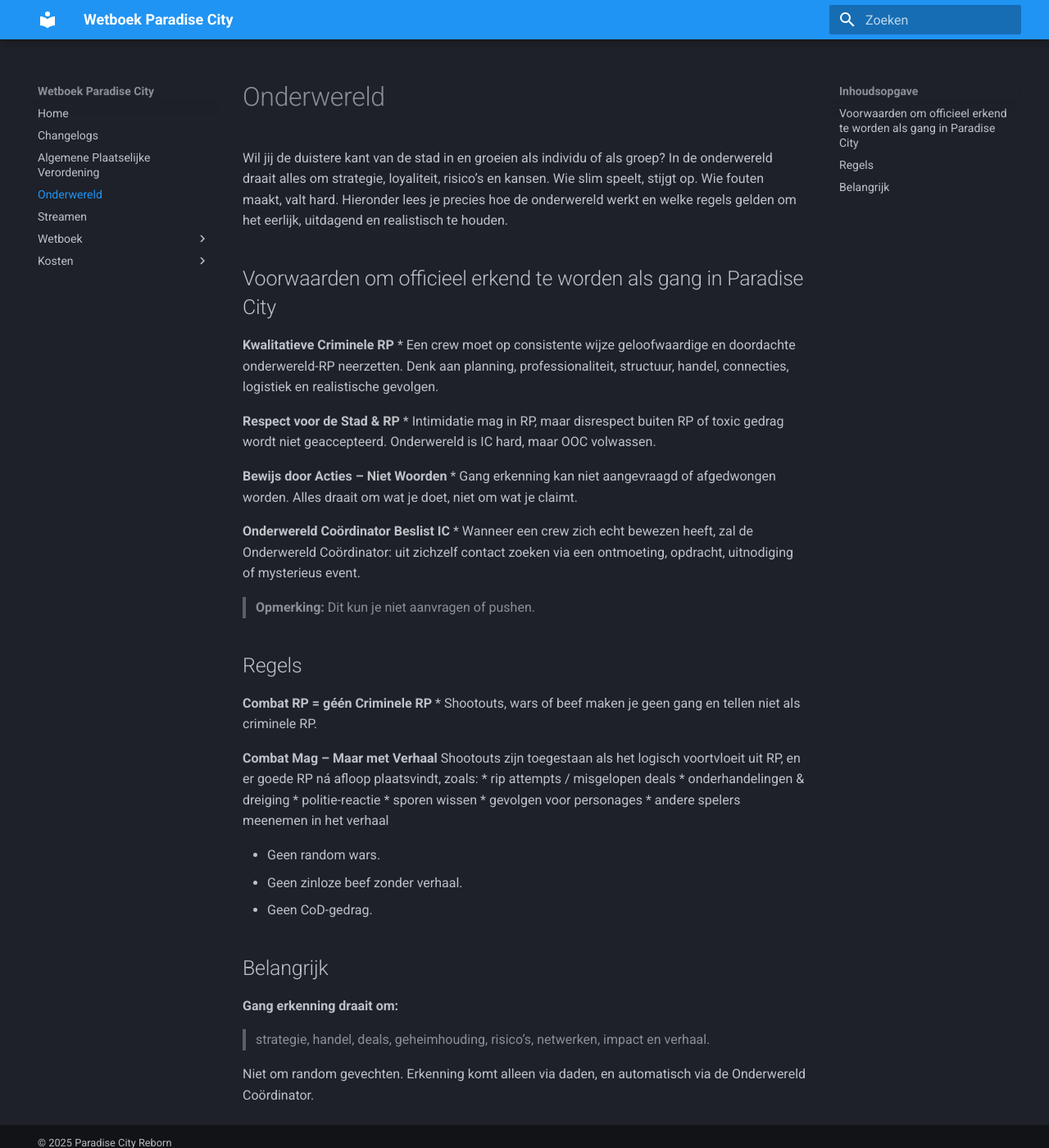
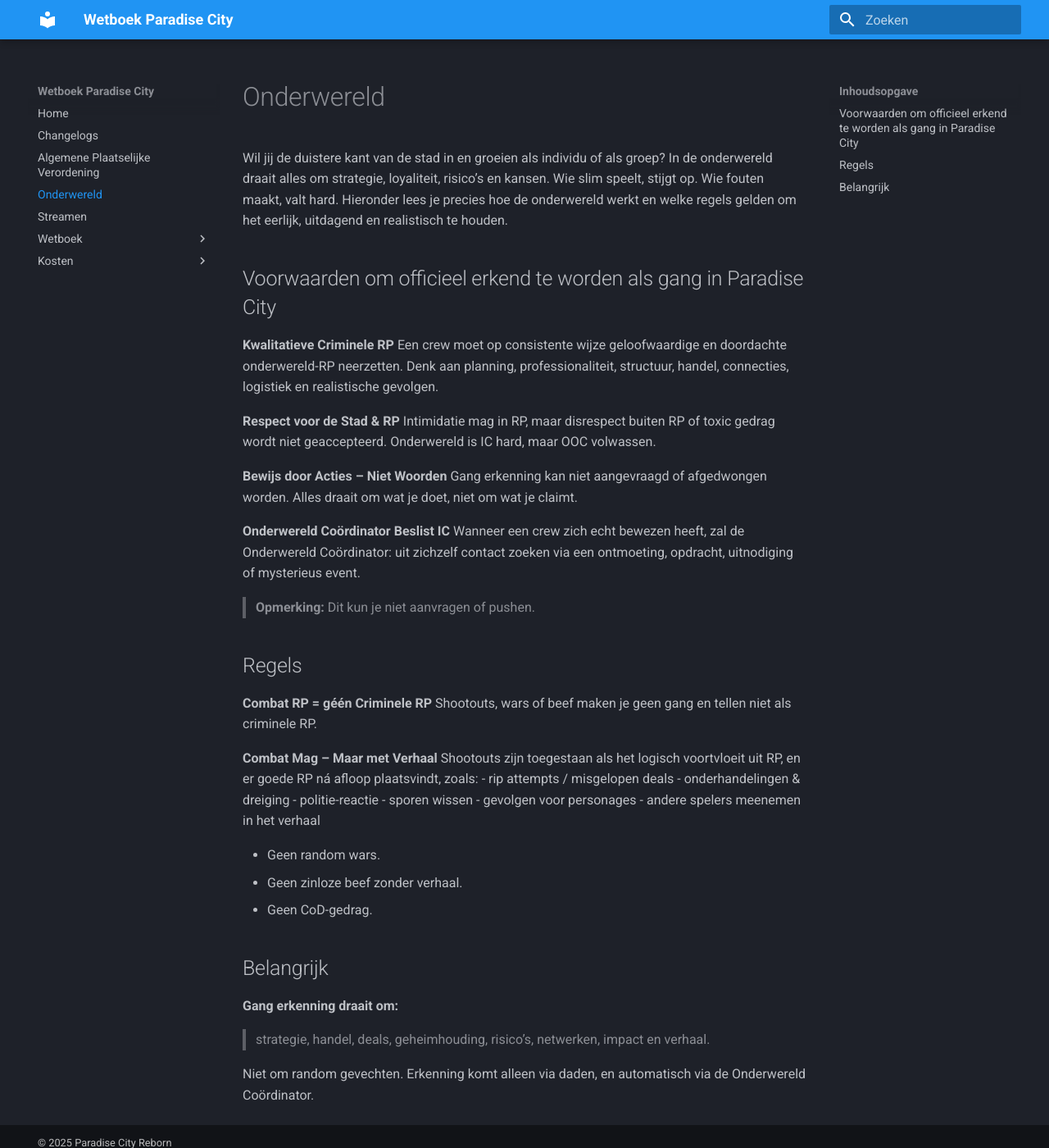
Before and after one commit to Paradise-City-Reborn/wetboek, an MkDocs documentation site: the page built from docs/onderwereld.md, in a window 1280 px wide and 1400 px high. Shown: the whole window at 82% size. Built offline with MkDocs 1.6.1 and Material for MkDocs 9.7.7, drawn with Linux system fonts in a browser that asks for light colours; comment, search, counter and statistics services are not loaded.

Commit message:
Nog een whoopsie

```diff
--- a/docs/onderwereld.md
+++ b/docs/onderwereld.md
@@ -3,36 +3,36 @@ Wil jij de duistere kant van de stad in en groeien als individu of als groep? In
 
 ## Voorwaarden om officieel erkend te worden als gang in Paradise City
 **Kwalitatieve Criminele RP**
-* Een crew moet op consistente wijze geloofwaardige en doordachte onderwereld-RP neerzetten. Denk aan planning, professionaliteit, structuur, handel, connecties, logistiek en realistische gevolgen.
+    Een crew moet op consistente wijze geloofwaardige en doordachte onderwereld-RP neerzetten. Denk aan planning, professionaliteit, structuur, handel, connecties, logistiek en realistische gevolgen.
 
 **Respect voor de Stad & RP**
-* Intimidatie mag in RP, maar disrespect buiten RP of toxic gedrag wordt niet geaccepteerd. Onderwereld is IC hard, maar OOC volwassen.
+    Intimidatie mag in RP, maar disrespect buiten RP of toxic gedrag wordt niet geaccepteerd. Onderwereld is IC hard, maar OOC volwassen.
 
 **Bewijs door Acties – Niet Woorden**
-* Gang erkenning kan niet aangevraagd of afgedwongen worden. Alles draait om wat je doet, niet om wat je claimt.
+    Gang erkenning kan niet aangevraagd of afgedwongen worden. Alles draait om wat je doet, niet om wat je claimt.
 
 **Onderwereld Coördinator Beslist IC**
-* Wanneer een crew zich echt bewezen heeft, zal de Onderwereld Coördinator: uit zichzelf contact zoeken via een ontmoeting, opdracht, uitnodiging of mysterieus event.
+    Wanneer een crew zich echt bewezen heeft, zal de Onderwereld Coördinator: uit zichzelf contact zoeken via een ontmoeting, opdracht, uitnodiging of mysterieus event.
 
 > **Opmerking:** Dit kun je niet aanvragen of pushen.
 
 
 ## Regels
 **Combat RP = géén Criminele RP**
-* Shootouts, wars of beef maken je geen gang en tellen niet als criminele RP.
+    Shootouts, wars of beef maken je geen gang en tellen niet als criminele RP.
 
 **Combat Mag – Maar met Verhaal**
 Shootouts zijn toegestaan als het logisch voortvloeit uit RP, en er goede RP ná afloop plaatsvindt, zoals:
-* rip attempts / misgelopen deals
-* onderhandelingen & dreiging
-* politie-reactie
-* sporen wissen
-* gevolgen voor personages
-* andere spelers meenemen in het verhaal
+- rip attempts / misgelopen deals
+- onderhandelingen & dreiging
+- politie-reactie
+- sporen wissen
+- gevolgen voor personages
+- andere spelers meenemen in het verhaal
 
-* Geen random wars.
-* Geen zinloze beef zonder verhaal.
-* Geen CoD-gedrag.
+- Geen random wars.
+- Geen zinloze beef zonder verhaal.
+- Geen CoD-gedrag.
 
 
 ## Belangrijk
```
